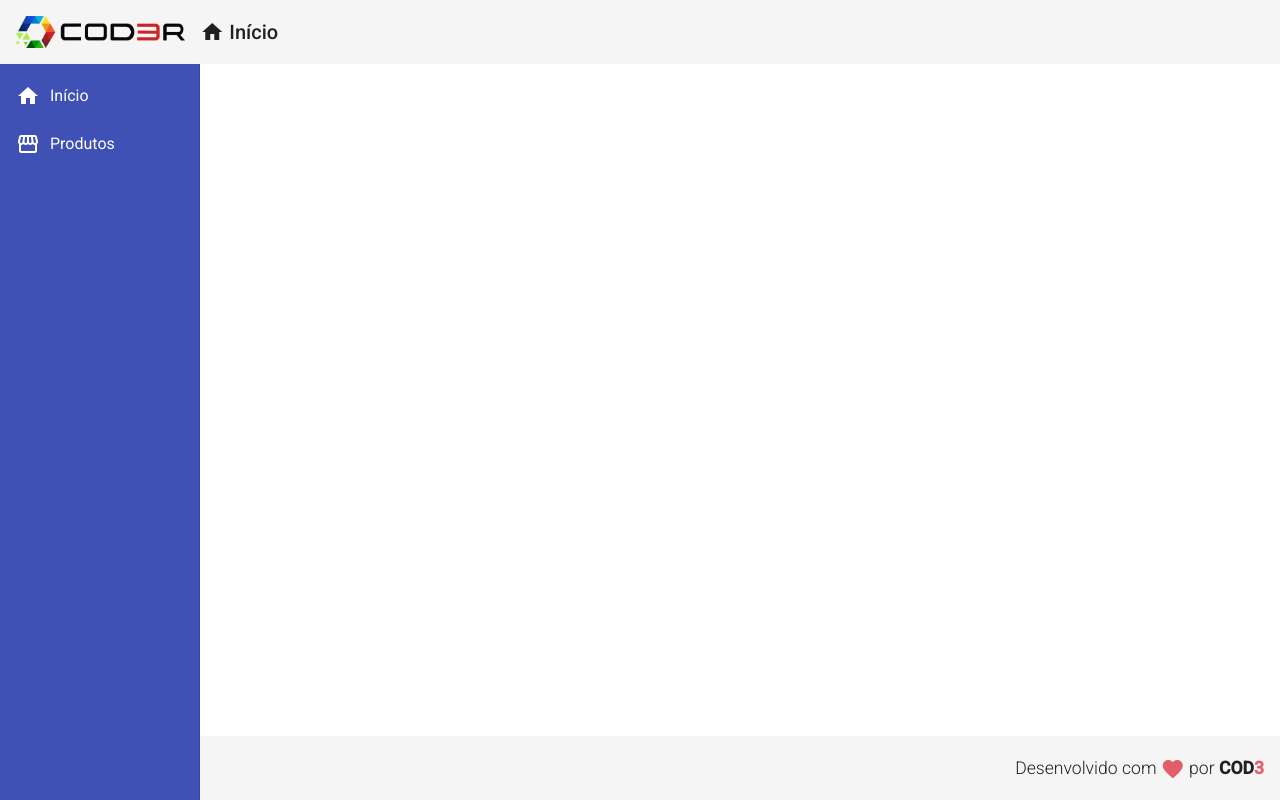
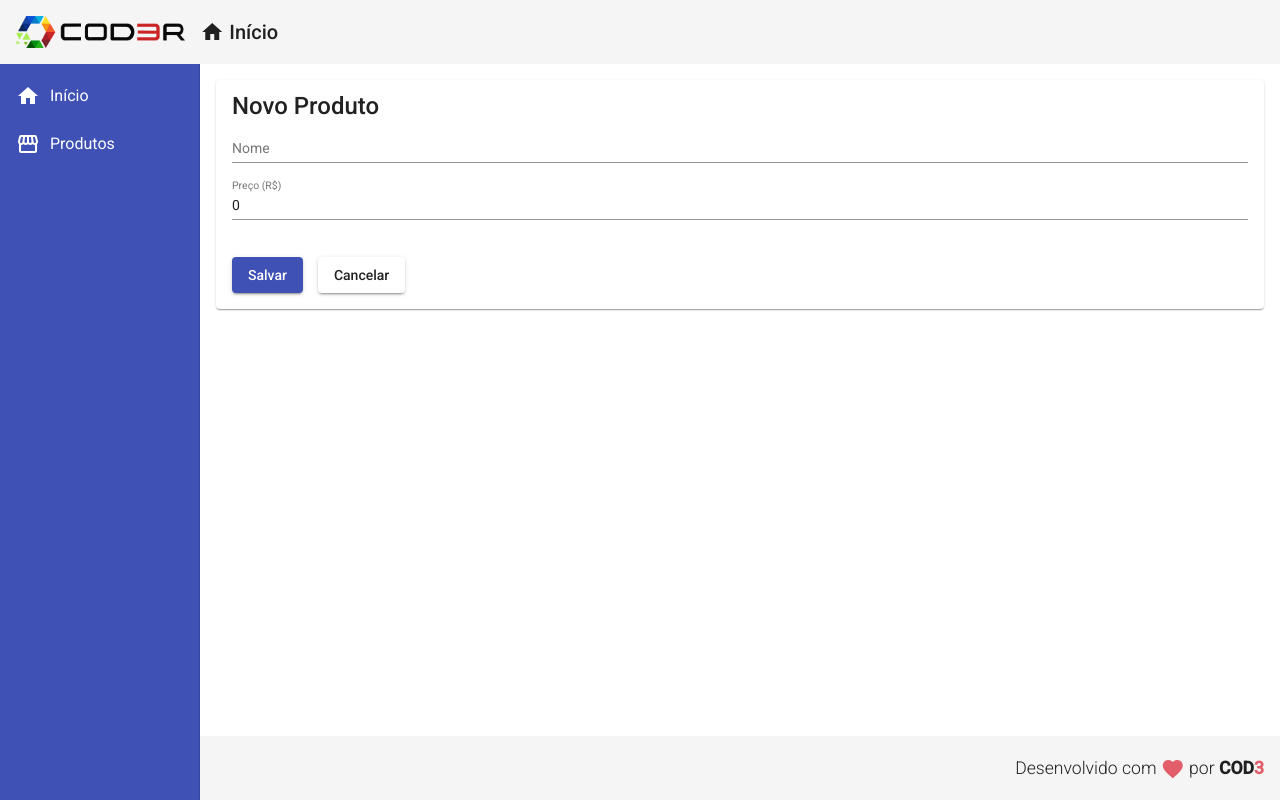
Before and after one commit to RangelMoreira/COD3R--Angular-9-Essencial, an Angular app in the folder frontend/: page /products/create in a window 1280 px wide. Before the commit this address led to /. Built offline with nearby package versions, Linux system fonts and the light colour scheme.

Commit message:
Creating product inserts

```diff
--- /dev/null
+++ b/frontend/src/app/components/product/product-create/product-create.component.css
@@ -0,0 +1,8 @@
+form{
+  display: flex;
+  flex-direction: column;
+}
+
+button{
+  margin: 20px 15px 0px 0px;
+}
--- /dev/null
+++ b/frontend/src/app/components/product/product-create/product-create.component.html
@@ -0,0 +1,40 @@
+<!-- Captura id contido em uma em uma prop -->
+<!-- Para que o Valor venha o contido na prop e não o "nome da prop"
+  deve se usar []
+-->
+<!-- <p [id]="propLegal">product-create works!</p> -->
+
+<!-- O () indica que será cahamdo um método vindo de outro lugar (Binding) -->
+<!-- <button (click)="fazerAlgo()">Fazer Algo!</button> -->
+<mat-card>
+  <mat-card-title>Novo Produto</mat-card-title>
+  <form>
+
+    <mat-form-field>
+      <!-- O product.name faz referência ao objeto product criado  -->
+      <input
+        matInput
+        placeholder="Nome"
+        [(ngModel)]="product.name"
+        name="name"
+      >
+    </mat-form-field>
+
+    <mat-form-field>
+      <input
+        matInput
+        placeholder="Preço (R$)"
+        [(ngModel)]="product.price"
+        name="price"
+      >
+    </mat-form-field>
+
+  </form>
+  <button mat-raised-button (click)="createProduct()" color="primary">
+    Salvar
+  </button>
+
+  <button mat-raised-button (click)="cancel()">
+    Cancelar
+  </button>
+</mat-card>
--- /dev/null
+++ b/frontend/src/app/components/product/product-create/product-create.component.ts
@@ -0,0 +1,37 @@
+import { Product } from './../product.model';
+import { ProductService } from './../product.service';
+import { Component, OnInit } from '@angular/core';
+import { Router } from '@angular/router';
+
+@Component({
+  selector: 'app-product-create',
+  templateUrl: './product-create.component.html',
+  styleUrls: ['./product-create.component.css']
+})
+export class ProductCreateComponent implements OnInit {
+
+  product: Product ={
+    name: '',
+    price: 0
+  }
+
+  constructor(private productService:ProductService, private router:Router) { }
+
+  ngOnInit(): void {
+
+  }
+
+  createProduct(): void {
+    this.productService.create(this.product).subscribe(() =>{
+      //quando o produto for criado, receberomso a mensagem que ele foi criado
+      this.productService.showMessage('Produto criado')!
+      this.router.navigate(['/products'])
+    })
+    this.productService.showMessage('Produto criado!')
+  }
+
+  cancel(): void {
+    this.router.navigate(['/products'])
+  }
+
+}
--- /dev/null
+++ b/frontend/src/app/components/product/product.model.ts
@@ -0,0 +1,6 @@
+export interface Product {
+  id?: number,
+  name: string,
+  price: number,
+
+}
--- /dev/null
+++ b/frontend/src/app/components/product/product.service.ts
@@ -0,0 +1,31 @@
+import { Product } from './product.model';
+import { HttpClient } from '@angular/common/http';
+import { Injectable } from '@angular/core';
+//antes de utilizálo aqui é necessário importar o snack-bar no app.modules
+//serve para exibir a mensagem rapidamente, semelhante à um toastmessage
+import {MatSnackBar} from '@angular/material/snack-bar';
+import { Observable } from 'rxjs';
+
+//Indica que essa classe pode ser injetada em outras classes
+@Injectable({
+  providedIn: 'root'
+})
+
+export class ProductService {
+
+  baseUrl = "http://localhost:3001/products"
+
+  constructor(private snackBar:MatSnackBar, private http: HttpClient) { }
+
+  showMessage(msg: string): void {
+    this.snackBar.open(msg,'X',{
+      duration: 3000,
+      horizontalPosition: "right",
+      verticalPosition: "top"
+
+    });
+  }
+  create(product: Product):Observable<Product>{
+    return this.http.post<Product>(this.baseUrl, product)
+  }
+}
--- a/frontend/src/app/directives/red.directive.ts
+++ b/frontend/src/app/directives/red.directive.ts
@@ -1,7 +1,7 @@
 import { Directive, ElementRef } from '@angular/core';
 
 @Directive({
-  selector: '[appRed]'
+  selector: '[appRed]'//seletor da diretiva
 })
 export class RedDirective {
   //Construtor recebe elemento nativo
--- a/frontend/src/app/views/home/home.component.css
+++ b/frontend/src/app/views/home/home.component.css
@@ -0,0 +1,9 @@
+.home .title {
+  font-size: 3rem;
+  font-weight: 300;
+  line-height: 1.2;
+}
+
+.home .subtitle{
+  font-size: 1.1rem;
+}
--- a/frontend/src/app/views/product-crud/product-crud.component.html
+++ b/frontend/src/app/views/product-crud/product-crud.component.html
@@ -1 +1,3 @@
-<p>product-crud works!</p>
+<button mat-raised-button (click)="navigateToProductCreate()" >
+  Novo Produto
+</button>
--- a/frontend/src/app/views/product-crud/product-crud.component.ts
+++ b/frontend/src/app/views/product-crud/product-crud.component.ts
@@ -1,4 +1,6 @@
 import { Component, OnInit } from '@angular/core';
+import '@angular/router'
+import { Router } from '@angular/router';
 
 @Component({
   selector: 'app-product-crud',
@@ -7,9 +9,16 @@ import { Component, OnInit } from '@angular/core';
 })
 export class ProductCrudComponent implements OnInit {
 
-  constructor() { }
+  //Quando o angular criar o componente, automaticamente passa o route como
+  //injeção de dependências para que possa ser utilizado nas funções
+  constructor(private router: Router) { }
 
   ngOnInit(): void {
   }
 
+  navigateToProductCreate(): void{
+    this.router.navigate(['/products/create'])
+
+  }
+
 }
```
Also changed, not shown: frontend/src/app/app-routing.module.ts (+9 -0 lines), frontend/src/app/app.module.ts (+20 -4 lines), 1 other file (tests, documents, lock files or other folders).
